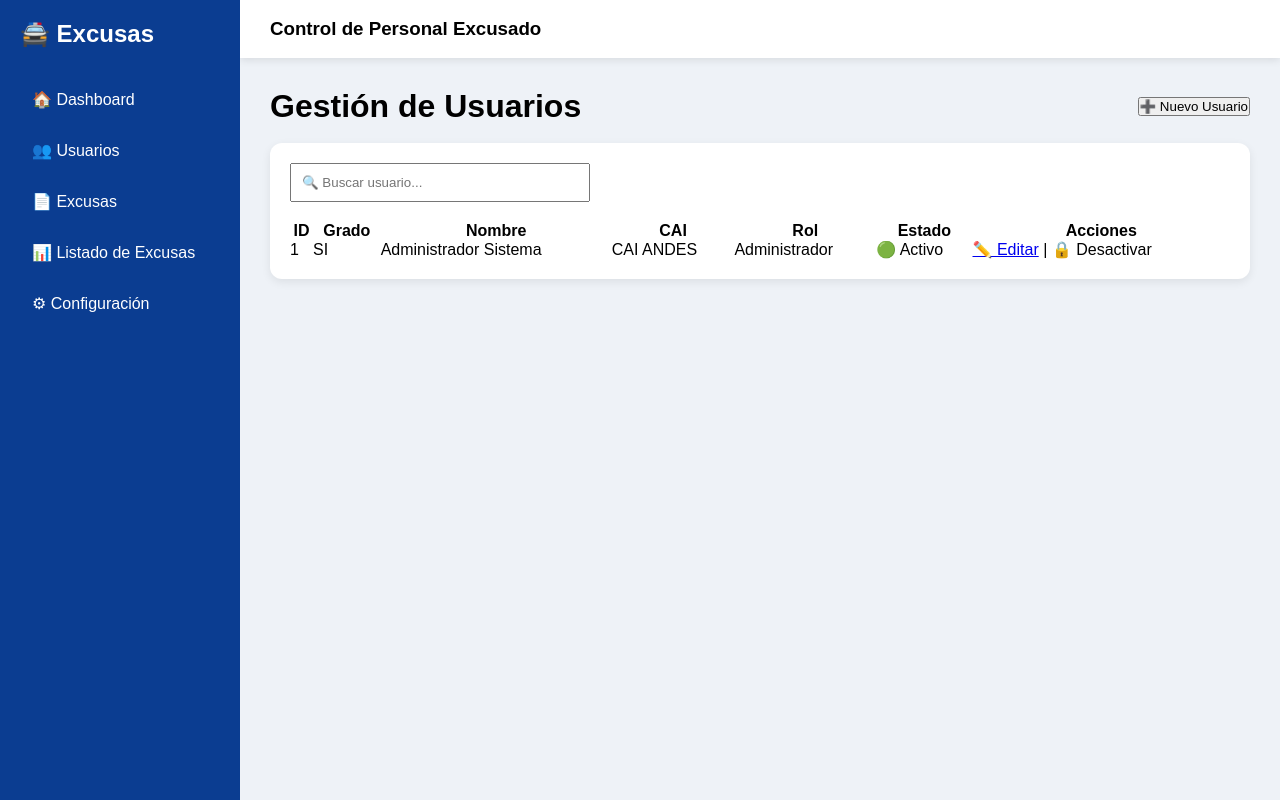
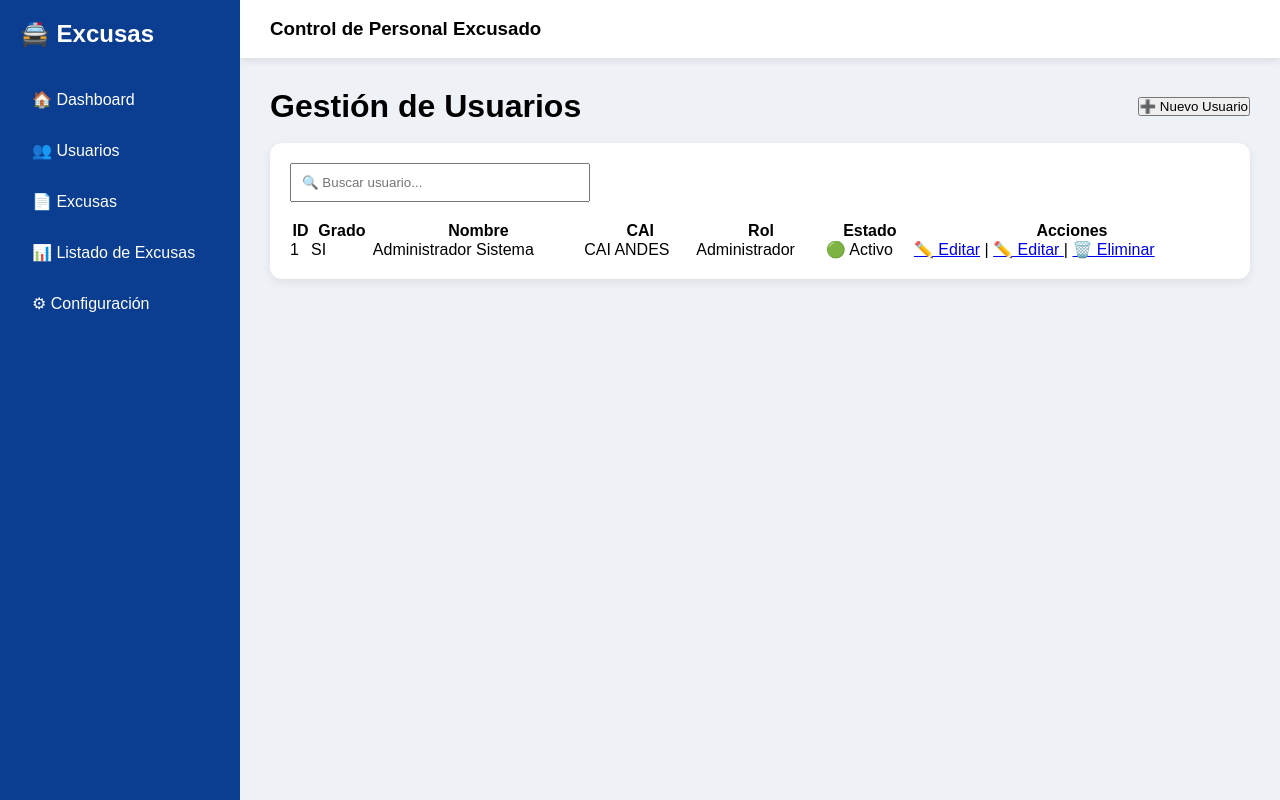
Before and after one commit to danmjp19-boop/control-excusados, a Flask app: page /usuarios in a window 1280 px wide. Run offline with Flask 3, Linux system fonts and the light colour scheme; data comes from the database, SQL or seed files in the repository.

Commit message:
Update usuarios.html

```diff
--- a/templates/usuarios.html
+++ b/templates/usuarios.html
@@ -60,12 +60,20 @@
 
                 <td>
                     <a href="/editar_usuario/{{ usuario.id }}">✏️ Editar</a> |
-                    {% if usuario.estado == "Activo" %}
-                        🔒 Desactivar
-                    {% else %}
-                        🔓 Activar
-                    {% endif %}
-                </td>
+
+
+
+<a href="/editar_usuario/{{ usuario.id }}">
+✏️ Editar
+</a> |
+
+<a href="/eliminar_usuario/{{ usuario.id }}"
+onclick="return confirm('¿Eliminar este usuario?')">
+🗑️ Eliminar
+</a>
+
+</td>
+
 
             </tr>
 
```
